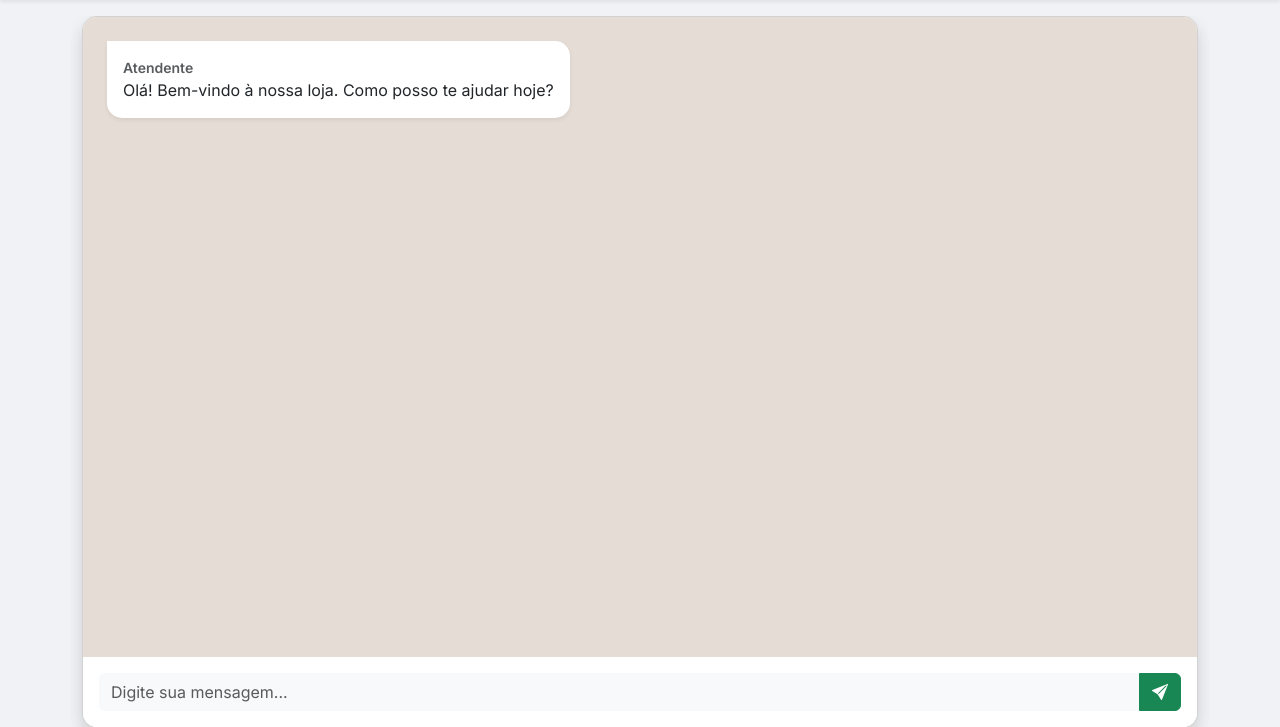
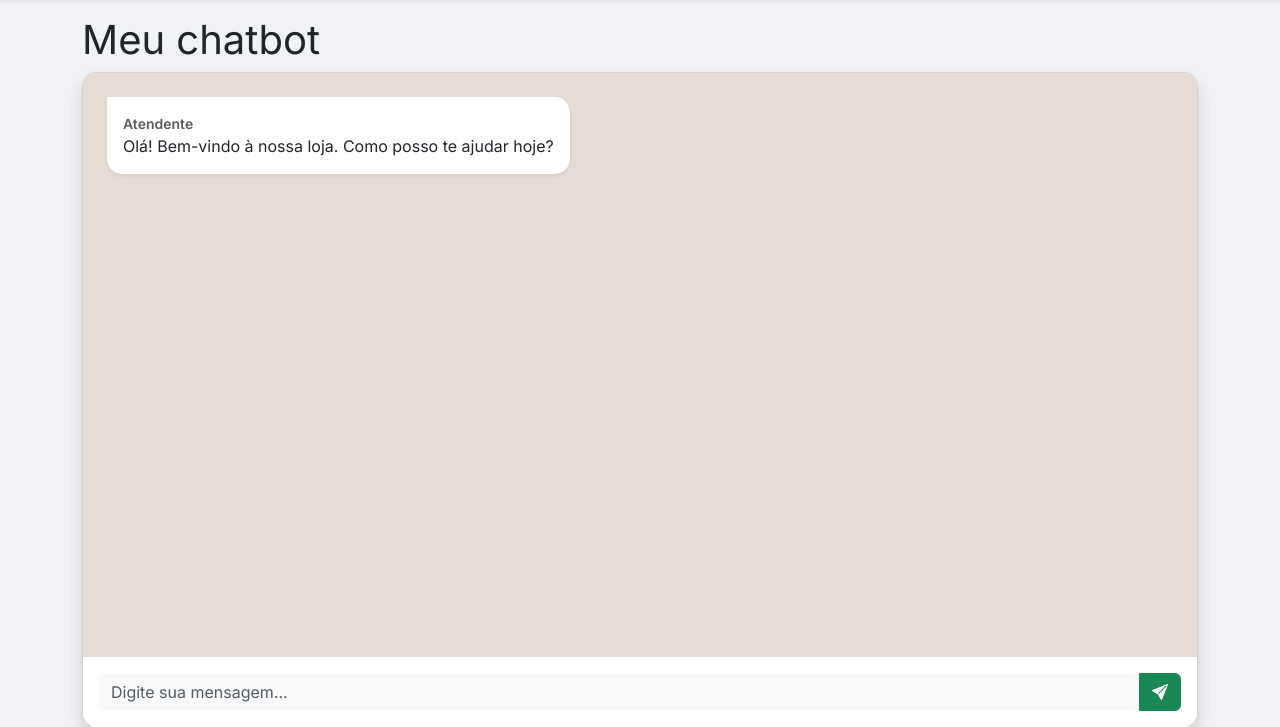
Before and after one commit to SKFerreira-ia/chatbot, a Flask app: page / in a window 1280 px wide. Shown: the part 56-783 px from the top of the page. Run offline with Flask 3, Linux system fonts and the light colour scheme.

Commit message:
criacao titulo

```diff
--- a/templates/index.html
+++ b/templates/index.html
@@ -1,6 +1,8 @@
 {% extends "base.html" %}
 
 {% block content %}
+<h1>Meu chatbot</h1>
+
 <div class="card shadow flex-grow-1 overflow-hidden" style="border-radius: 15px;">
     <div id="chat-window" class="card-body overflow-auto p-4" style="background-color: #e5ddd5; height: 500px;">
         <div id="message-area">
```
